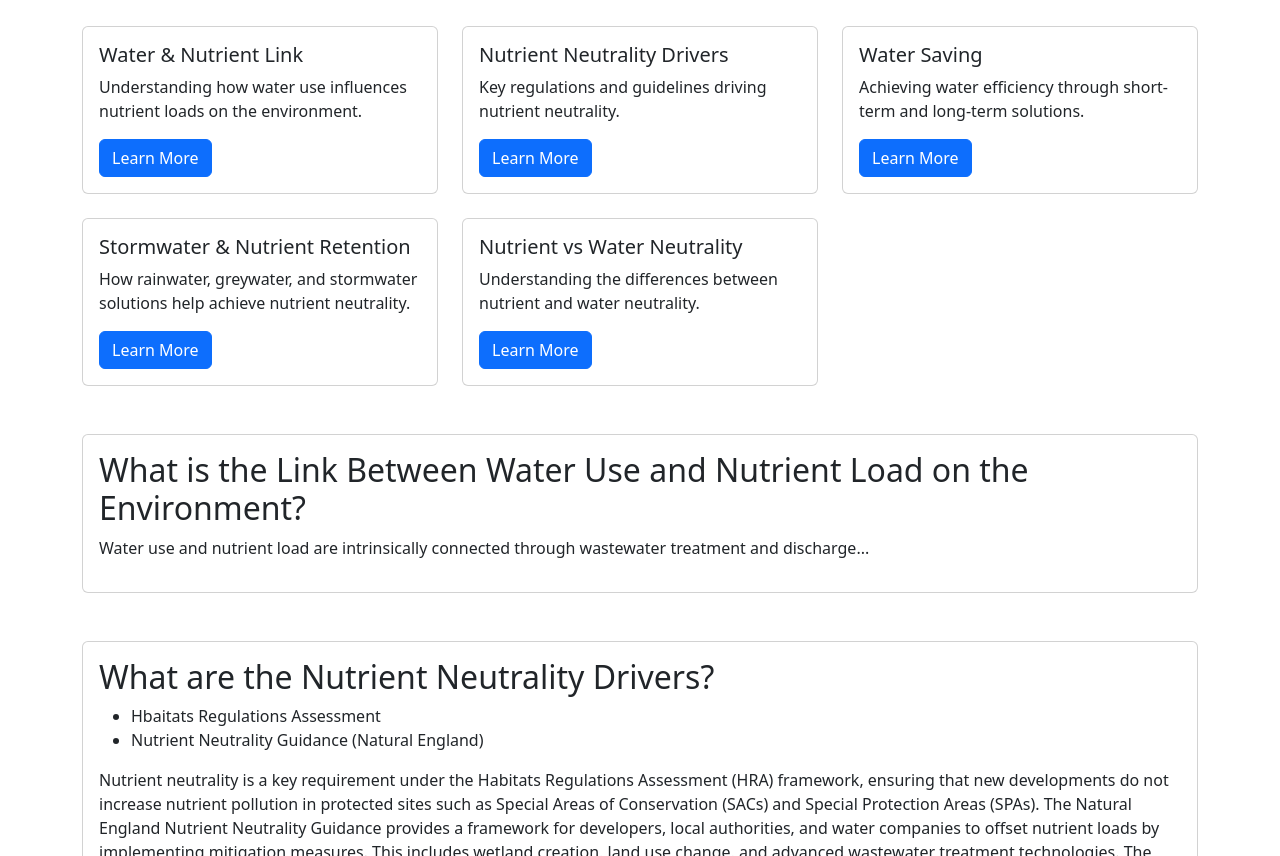
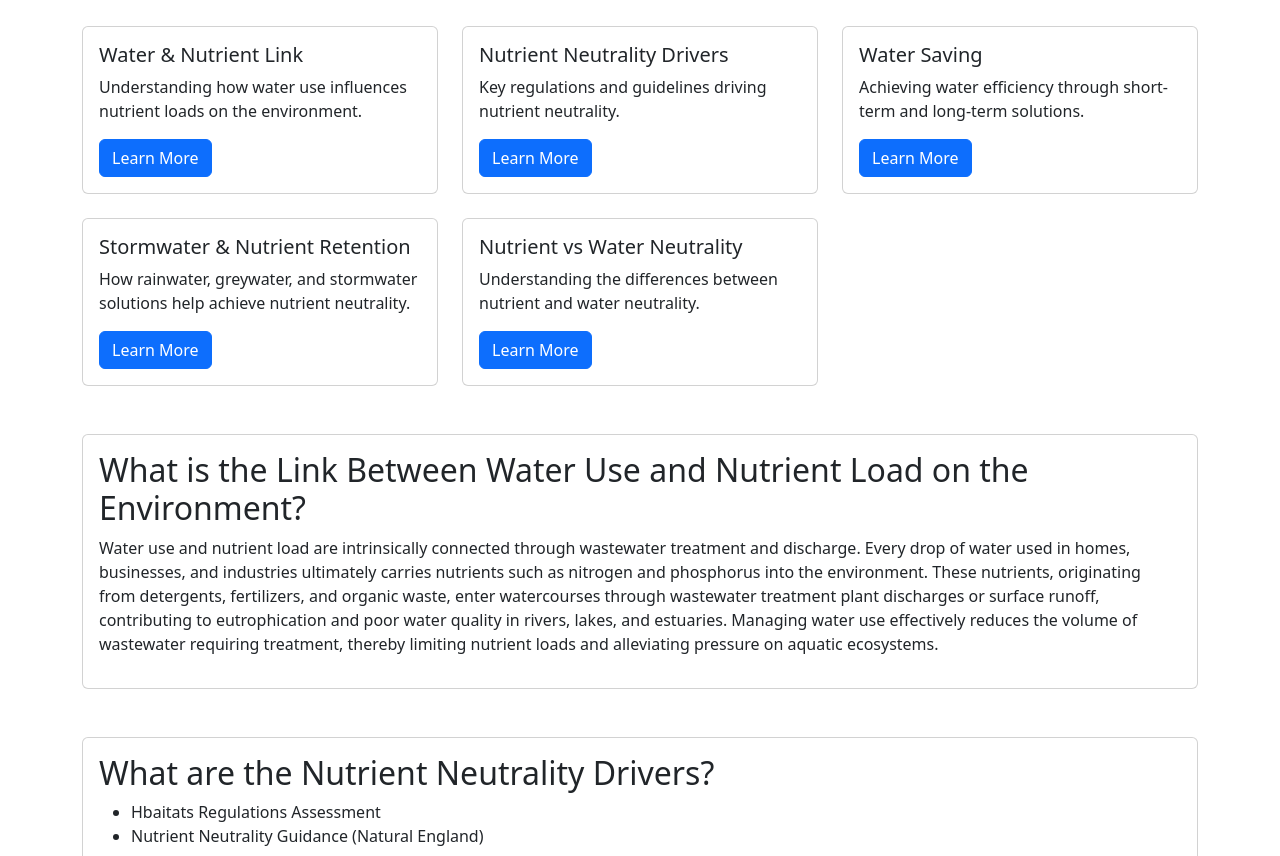
Before and after one commit to CharmsMagna/WaterEducation, a plain HTML site: page index.html in a window 1280 px wide. Shown: the part 298-1154 px from the top of the page. Drawn offline with nearby package versions, Linux system fonts and the light colour scheme.

Commit message:
Update index.html

```diff
--- a/index.html
+++ b/index.html
@@ -102,8 +102,8 @@
         <div class="card">
             <div class="card-body">
                 <h2>What is the Link Between Water Use and Nutrient Load on the Environment?</h2>
-                <p>Water use and nutrient load are intrinsically connected through wastewater treatment and discharge...</p>
-            </div>
+               <p>Water use and nutrient load are intrinsically connected through wastewater treatment and discharge. Every drop of water used in homes, businesses, and industries ultimately carries nutrients such as nitrogen and phosphorus into the environment. These nutrients, originating from detergents, fertilizers, and organic waste, enter watercourses through wastewater treatment plant discharges or surface runoff, contributing to eutrophication and poor water quality in rivers, lakes, and estuaries. Managing water use effectively reduces the volume of wastewater requiring treatment, thereby limiting nutrient loads and alleviating pressure on aquatic ecosystems. </p>
+    </div>
         </div>
     </div>
 
```
